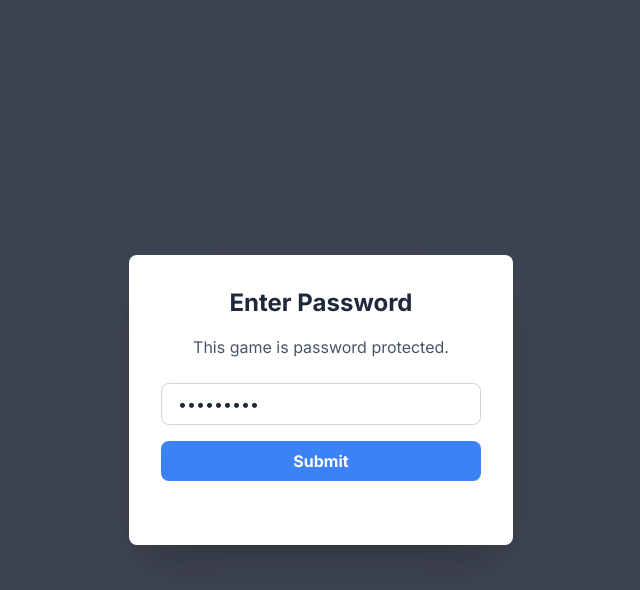
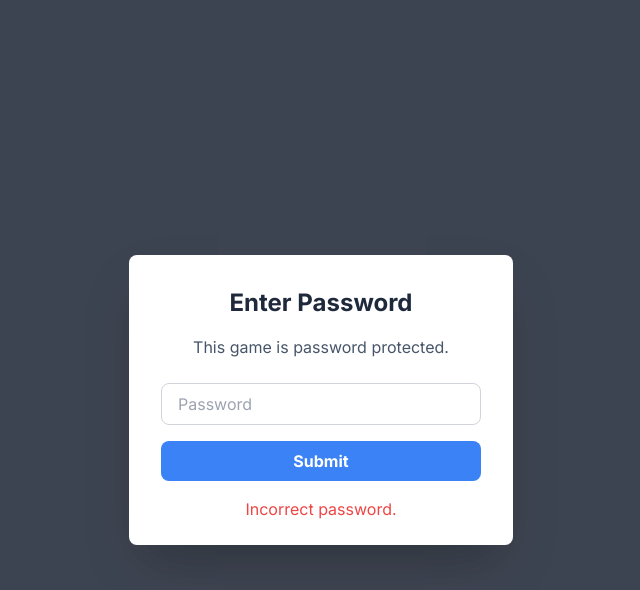
Before and after one commit to Omeed94/Negotiation-Gauntlet1, a plain HTML site: page index.html in a window 1280 px wide. Both pictures are taken after typing "Sample123" into the empty fields and a click on the button "Submit". Shown: the whole page, without its empty margins (319-959 px from the left). Drawn offline with nearby package versions, Linux system fonts and the light colour scheme.

Commit message:
Update index.html

```diff
--- a/index.html
+++ b/index.html
@@ -166,7 +166,38 @@
     </div>
 
     <script>
-        // --- DATA ---
+        // --- PASSWORD PROTECTION SCRIPT ---
+        document.addEventListener('DOMContentLoaded', () => {
+            const passwordScreen = document.getElementById('password-screen');
+            const gameContainer = document.getElementById('game-container');
+            const passwordInput = document.getElementById('password-input');
+            const passwordSubmit = document.getElementById('password-submit');
+            const passwordError = document.getElementById('password-error');
+
+            const correctPassword = "Logintogame$398";
+
+            function checkPassword() {
+                if (passwordInput.value === correctPassword) {
+                    passwordScreen.style.display = 'none';
+                    gameContainer.classList.remove('hidden');
+                    // Initialize the main game only after successful login
+                    init();
+                } else {
+                    passwordError.textContent = "Incorrect password.";
+                    passwordInput.value = "";
+                }
+            }
+
+            passwordSubmit.addEventListener('click', checkPassword);
+            passwordInput.addEventListener('keypress', function(event) {
+                if (event.key === 'Enter') {
+                    checkPassword();
+                }
+            });
+        });
+
+
+        // --- MAIN GAME SCRIPT ---
         const scenarios = [
              {
                 id: 'job_interview',
```
